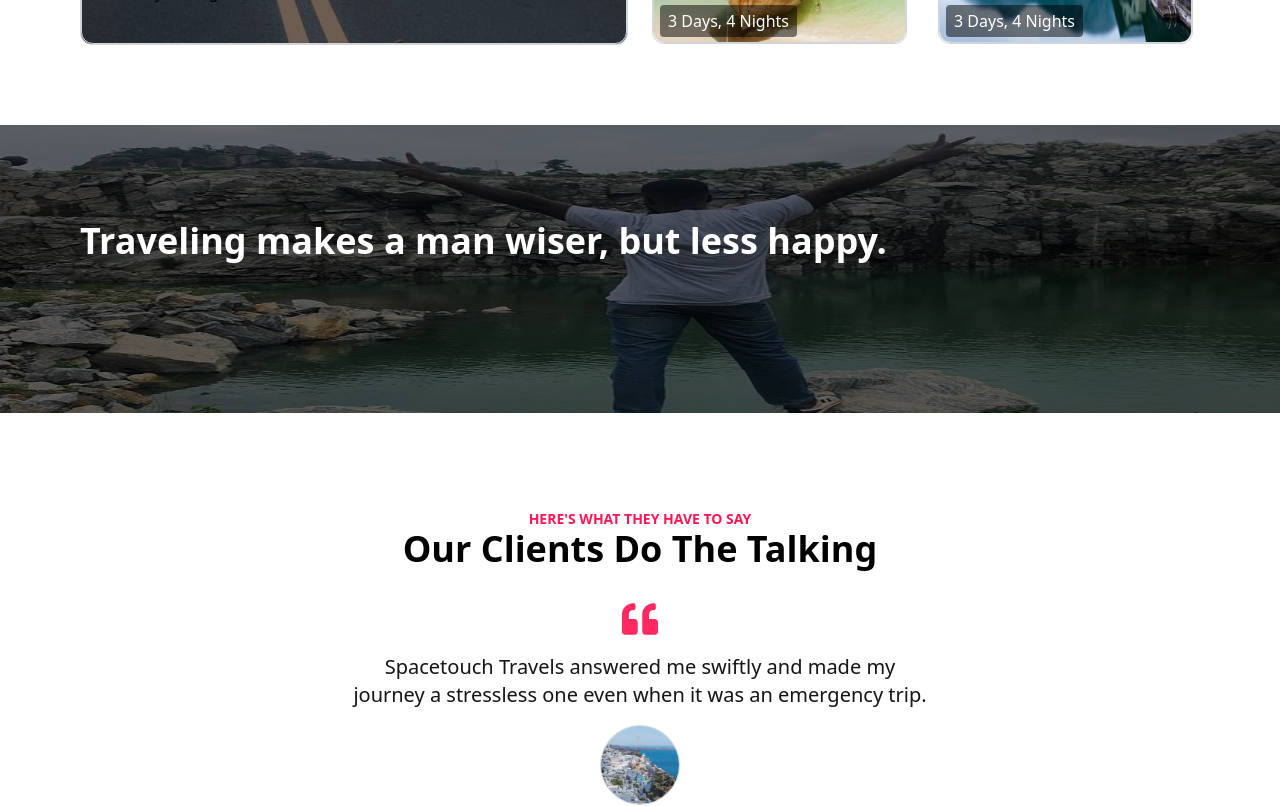
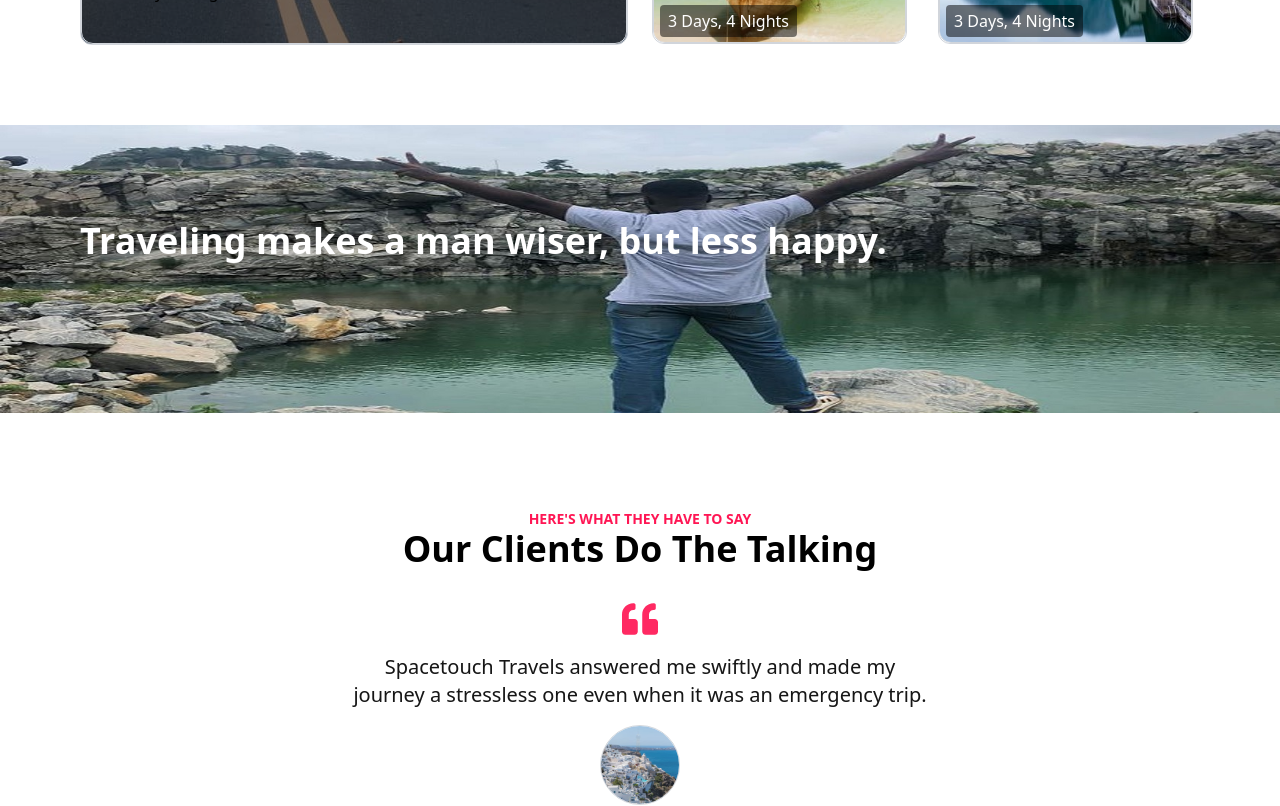
Before and after one commit to GraceJoseph-hub/space-touch, a React (Vite) app: page / in a window 1280 px wide. Shown: the part 3320-4126 px from the top of the page. Built offline with nearby package versions, Linux system fonts and the light colour scheme.

Commit message:
changed the opacity

```diff
--- a/src/components/benefit/Benefit.jsx
+++ b/src/components/benefit/Benefit.jsx
@@ -19,7 +19,7 @@ const Benefit = () => {
 
   return (
     <div className='h-72 w-full bg-[url("../../../public/images/banner2.jpg")] bg-cover bg-center'>
-      <div className="h-full w-full bg-darkShade md:bg-opacity-50 relative">
+      <div className="h-full w-full md:bg-opacity-50 relative">
         <p
           className={`text-light font-semibold absolute ${getTextPosition()} ${getTextSize()}`}
         >
```
